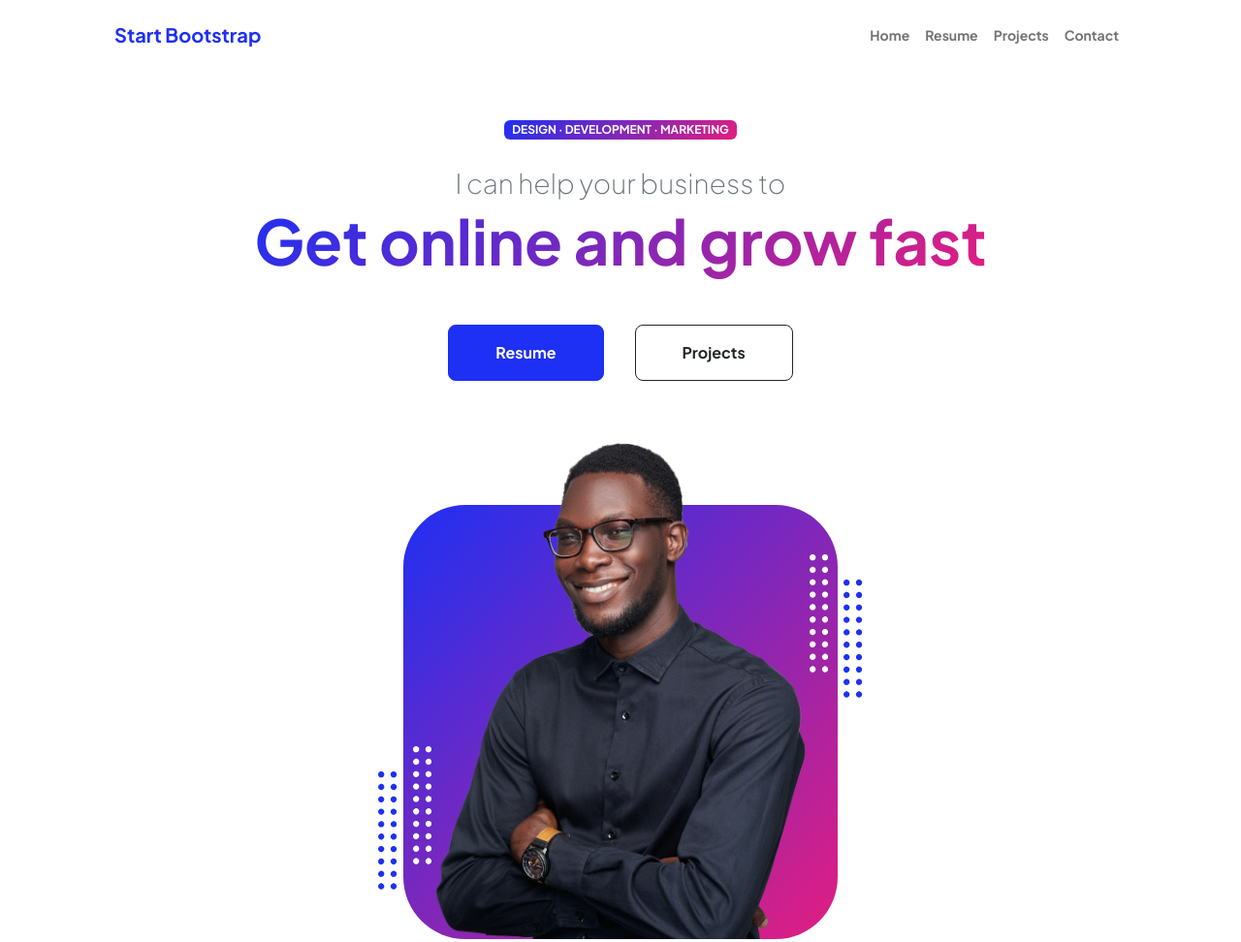
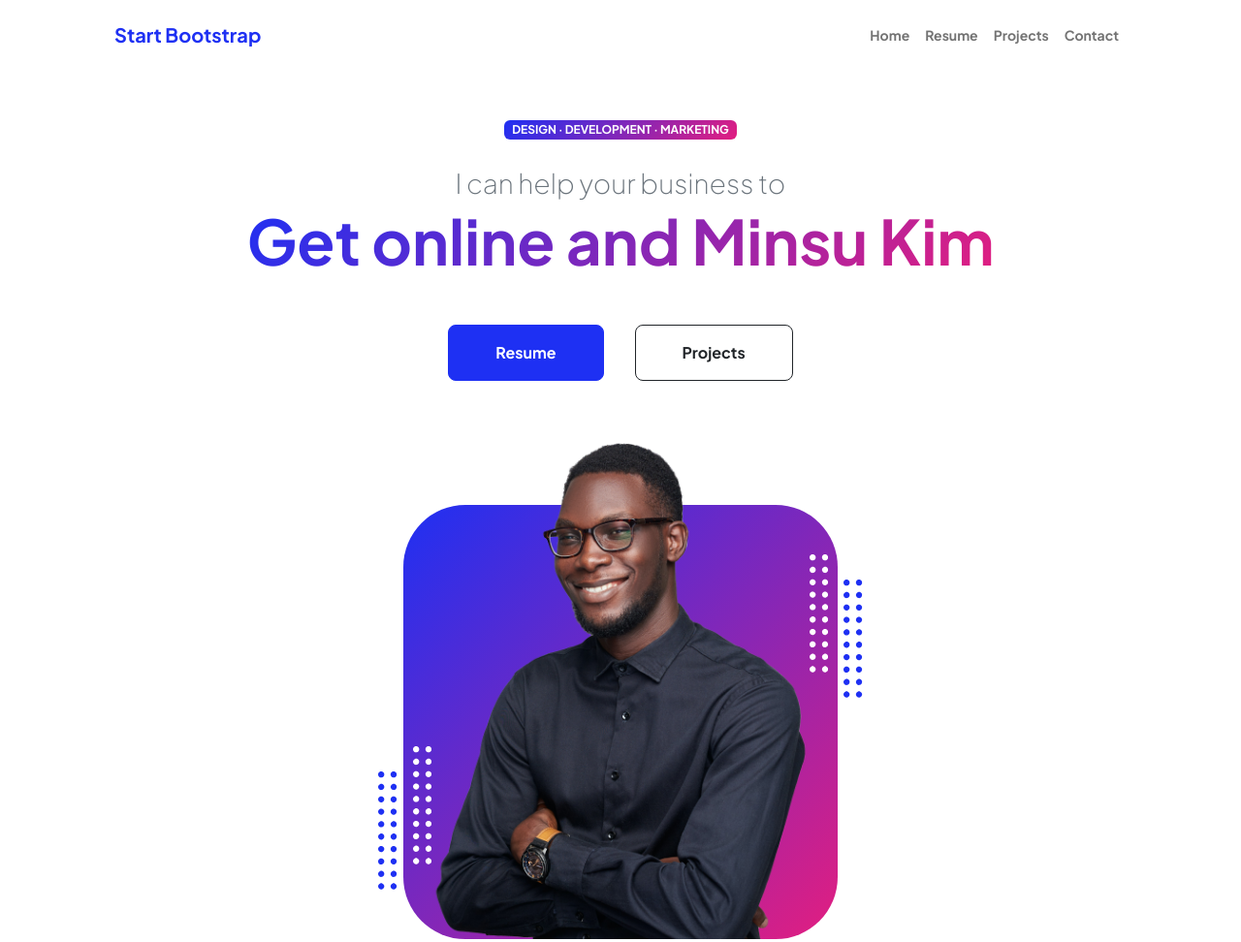
Before and after one commit to minsu216/minsu216.github.io, a plain HTML site: page index.html in a window 1280 px wide. Shown: the top 972 px of the page at 97% size. Drawn offline with nearby package versions, Linux system fonts and the light colour scheme.

Commit message:
change my name

```diff
--- a/index.html
+++ b/index.html
@@ -43,7 +43,7 @@
                             <div class="text-center text-xxl-start">
                                 <div class="badge bg-gradient-primary-to-secondary text-white mb-4"><div class="text-uppercase">Design &middot; Development &middot; Marketing</div></div>
                                 <div class="fs-3 fw-light text-muted">I can help your business to</div>
-                                <h1 class="display-3 fw-bolder mb-5"><span class="text-gradient d-inline">Get online and grow fast</span></h1>
+                                <h1 class="display-3 fw-bolder mb-5"><span class="text-gradient d-inline">Get online and Minsu Kim</span></h1>
                                 <div class="d-grid gap-3 d-sm-flex justify-content-sm-center justify-content-xxl-start mb-3">
                                     <a class="btn btn-primary btn-lg px-5 py-3 me-sm-3 fs-6 fw-bolder" href="resume.html">Resume</a>
                                     <a class="btn btn-outline-dark btn-lg px-5 py-3 fs-6 fw-bolder" href="projects.html">Projects</a>
```
